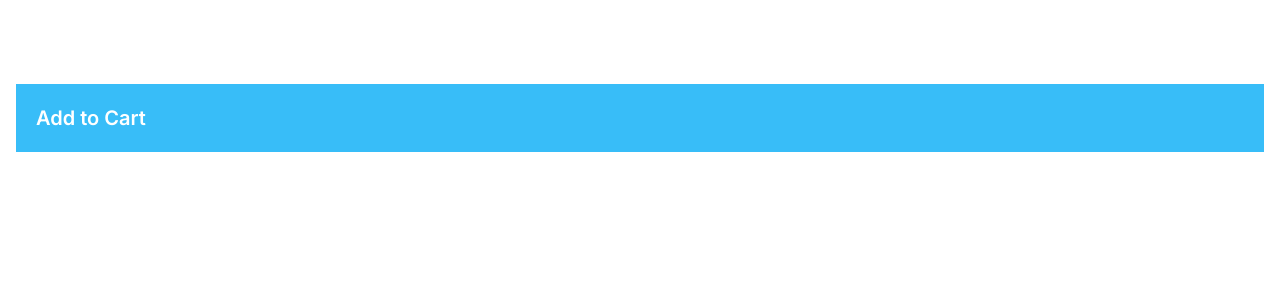
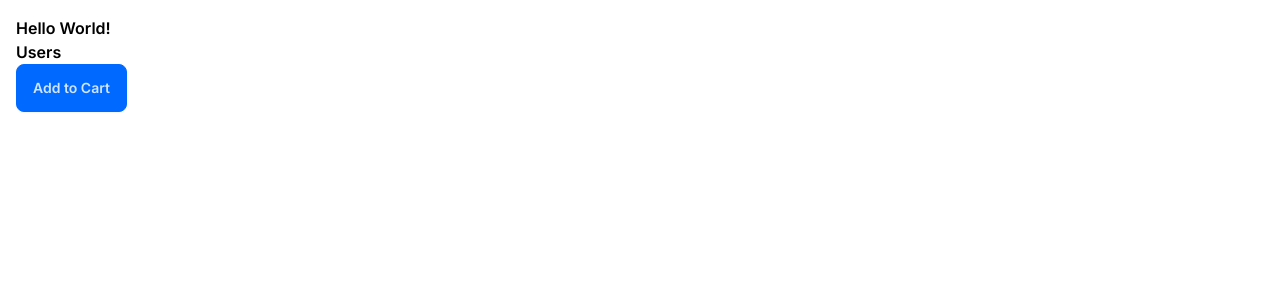
Before and after one commit to chiragdhameja/analytics-dashboard-nextjs-shadcn, a Next.js app: page / in a window 1280 px wide. Shown: the top 300 px of the page. Built offline with nearby package versions, Linux system fonts and the light colour scheme.

Commit message:
feat: code clean-up and added theme in daisyui

```diff
--- a/app/components/AddToCart.tsx
+++ b/app/components/AddToCart.tsx
@@ -5,7 +5,9 @@
 const AddToCart = () => {
   return (
     <div>
-      <button onClick={() => console.log("Click")}>Add to Cart</button>
+      <button className="btn btn-primary" onClick={() => console.log("Click")}>
+        Add to Cart
+      </button>
     </div>
   );
 };
--- a/app/components/ProductCard/ProductCard.tsx
+++ b/app/components/ProductCard/ProductCard.tsx
@@ -3,7 +3,7 @@
 
 const ProductCard = () => {
   return (
-    <div className="p-5 my-5 bg-sky-400 text-white text-xl hover:bg-sky-500">
+    <div className="">
       <AddToCart />
     </div>
   );
--- a/app/globals.css
+++ b/app/globals.css
@@ -3,17 +3,11 @@
 @tailwind utilities;
 
 :root {
-  --foreground-rgb: 0, 0, 0;
-}
-
-@media (prefers-color-scheme: light) {
-  :root {
-    --foreground-rgb: 255, 255, 255;
-  }
+  background-color: #fff;
+  color: black;
 }
 
 body {
-  color: rgb(var(--foreground-rgb));
   padding: 1rem;
   font-weight: 600;
 }
--- a/app/layout.tsx
+++ b/app/layout.tsx
@@ -15,7 +15,7 @@
   children: React.ReactNode;
 }>) {
   return (
-    <html lang="en">
+    <html lang="en" data-theme="winter">
       <body className={inter.className}>{children}</body>
     </html>
   );
--- a/tailwind.config.ts
+++ b/tailwind.config.ts
@@ -16,5 +16,8 @@
     },
   },
   plugins: [require("daisyui")],
+  daisyui: {
+    themes: ["winter"],
+  },
 };
 export default config;
```
